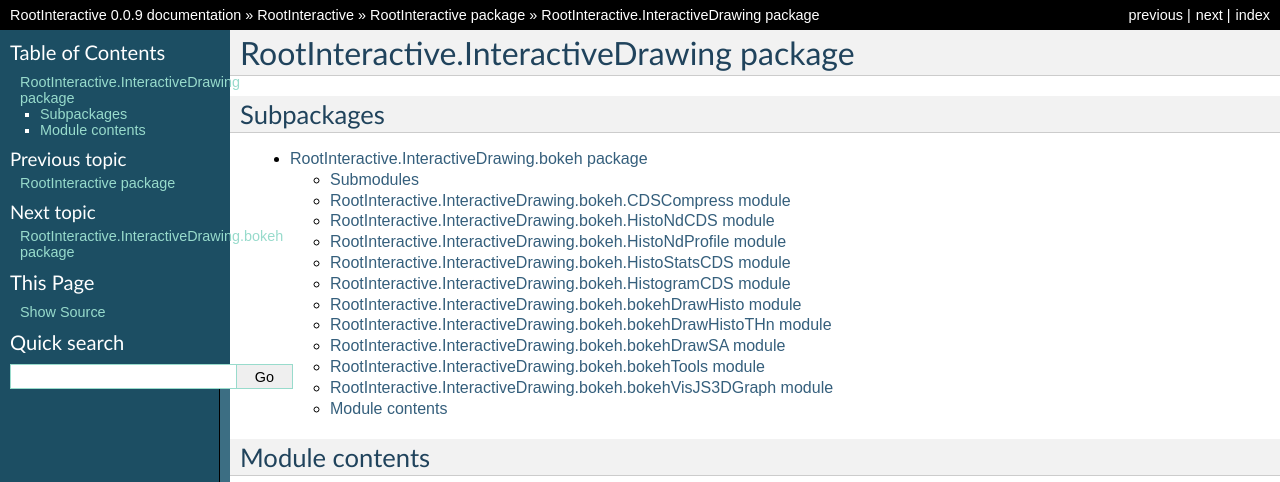
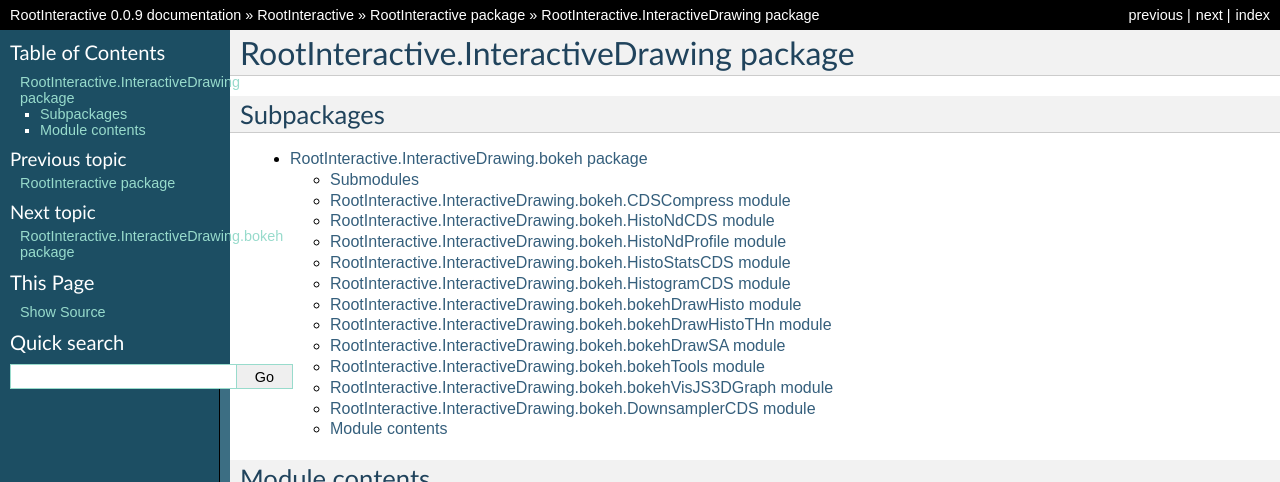
Before and after one commit to miranov25/RootInteractive, a Sphinx documentation site: the page built from docs/source/RootInteractive.InteractiveDrawing.rst, in a window 1280 px wide, cut to the strip 0-482 px from the top of the page. Built offline with Sphinx 7.4.7, drawn with Linux system fonts in a browser that asks for light colours.

Commit message:
Added downsampler CDS to documentation

```diff
--- a/docs/source/RootInteractive.InteractiveDrawing.bokeh.rst
+++ b/docs/source/RootInteractive.InteractiveDrawing.bokeh.rst
@@ -94,6 +94,15 @@ RootInteractive.InteractiveDrawing.bokeh.bokehVisJS3DGraph module
    :show-inheritance:
    :private-members:
 
+RootInteractive.InteractiveDrawing.bokeh.DownsamplerCDS module
+-----------------------------------------------------------------
+
+.. automodule:: RootInteractive.InteractiveDrawing.bokeh.DownsamplerCDS
+   :members:
+   :undoc-members:
+   :show-inheritance:
+   :private-members:
+
 Module contents
 ---------------
 
```
